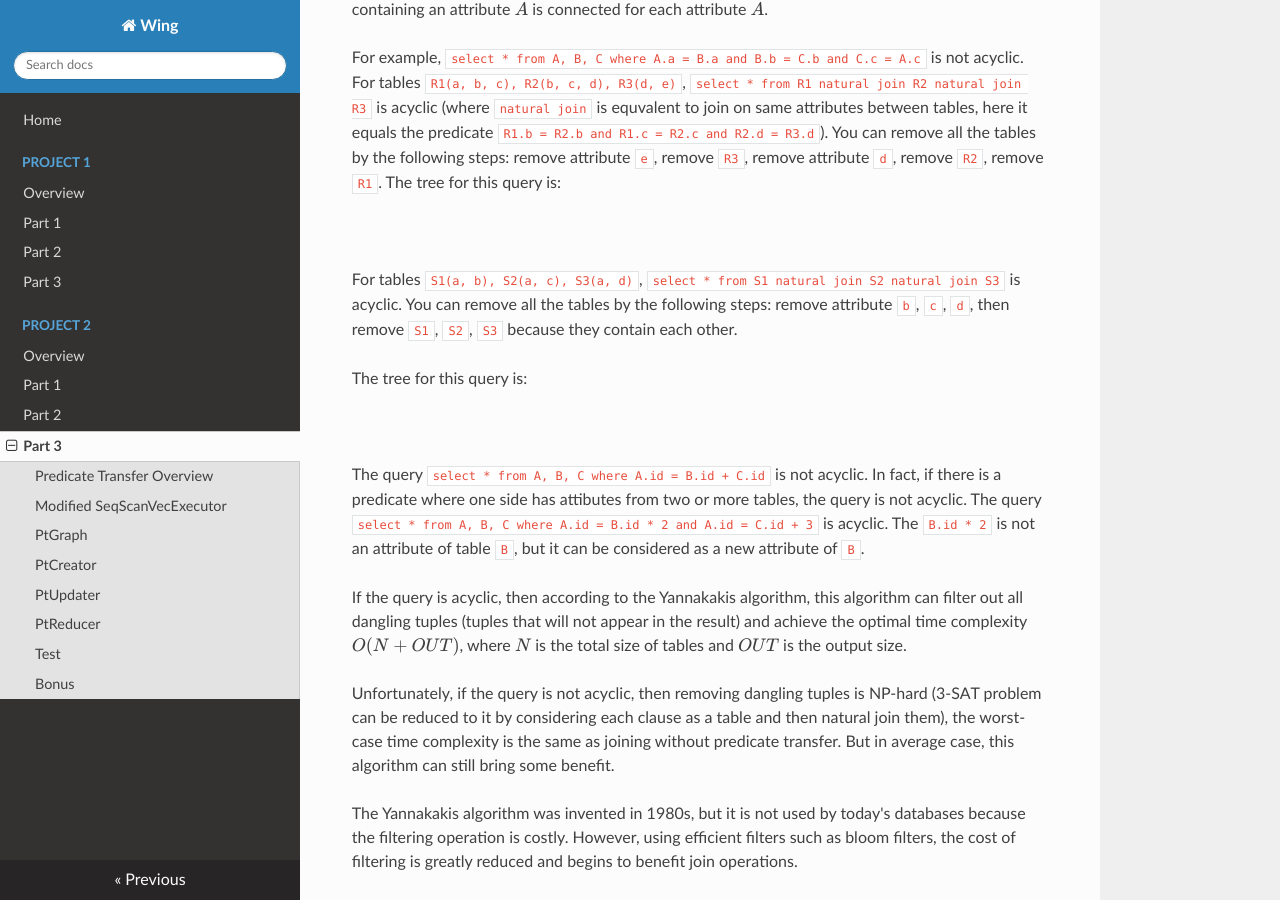
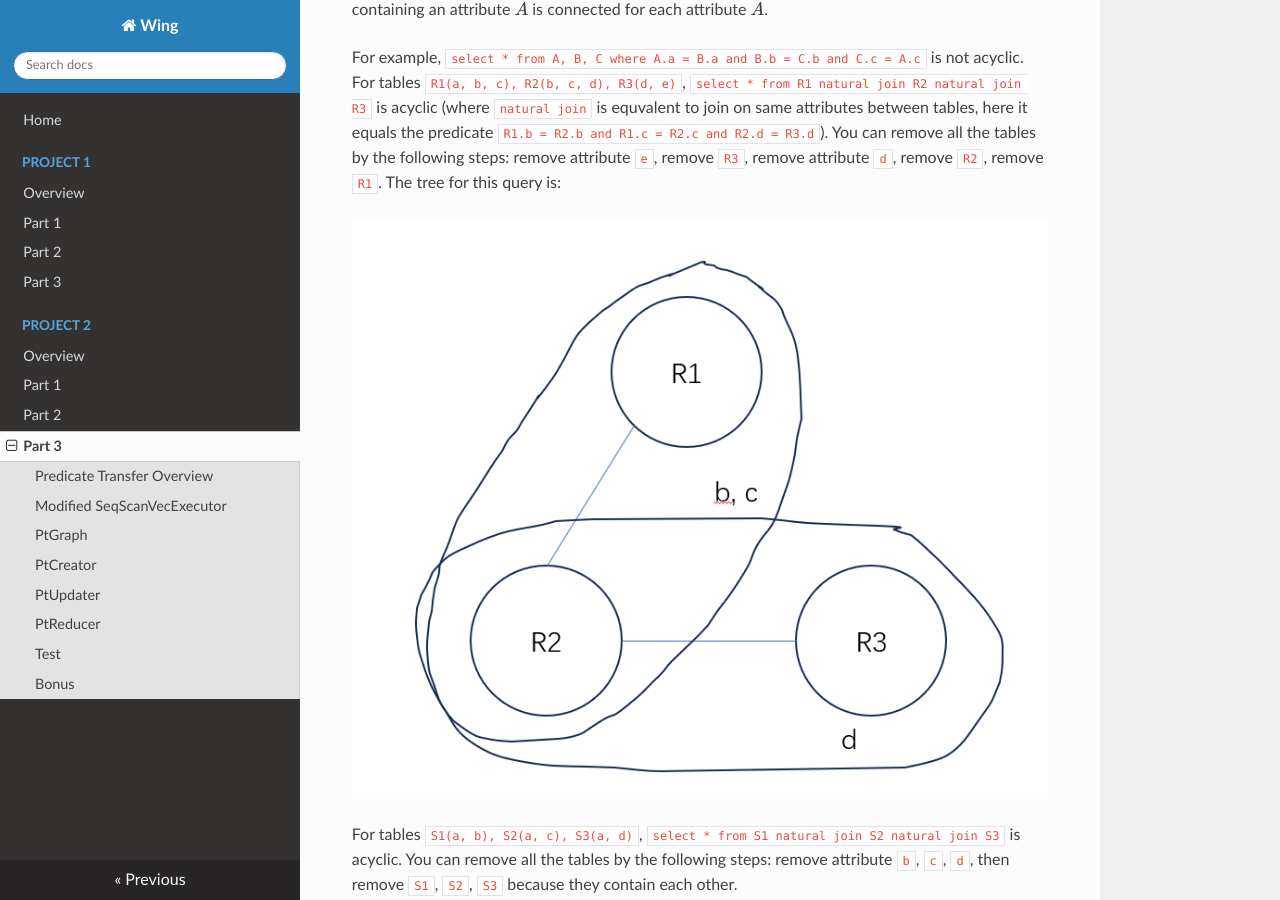
Before and after one commit to iidb/wing-docs, an MkDocs documentation site: the page built from docs/p2/part3.md, in a window 1280 px wide and 900 px high, scrolled down 2036 px. Built offline with MkDocs 1.6.1, drawn with Linux system fonts in a browser that asks for light colours; nearby versions of some CDN libraries; formulas are drawn with MathJax 3.

Commit message:
update part3

```diff
--- a/docs/p2/part3.md
+++ b/docs/p2/part3.md
@@ -20,13 +20,13 @@
 
 For example, `select * from A, B, C where A.a = B.a and B.b = C.b and C.c = A.c` is not acyclic. For tables `R1(a, b, c), R2(b, c, d), R3(d, e)`, `select * from R1 natural join R2 natural join R3` is acyclic (where `natural join` is equvalent to join on same attributes between tables, here it equals the predicate `R1.b = R2.b and R1.c = R2.c and R2.d = R3.d`). You can remove all the tables by the following steps: remove attribute `e`, remove `R3`, remove attribute `d`, remove `R2`, remove `R1`. The tree for this query is:
 
-![](join_tree_1.png)
+![](pics/join_tree_1.png)
 
 For tables `S1(a, b), S2(a, c), S3(a, d)`, `select * from S1 natural join S2 natural join S3` is acyclic. You can remove all the tables by the following steps: remove attribute `b`, `c`, `d`, then remove `S1`, `S2`, `S3` because they contain each other.
 
 The tree for this query is:
 
-![](join_tree_2.png)
+![](pics/join_tree_2.png)
 
 The query `select * from A, B, C where A.id = B.id + C.id` is not acyclic. In fact, if there is a predicate where one side has attibutes from two or more tables, the query is not acyclic. The query `select * from A, B, C where A.id = B.id * 2 and A.id = C.id + 3` is acyclic. The `B.id * 2` is not an attribute of table `B`, but it can be considered as a new attribute of `B`.
 
```
